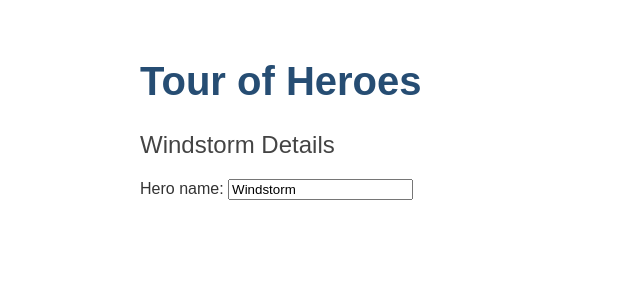
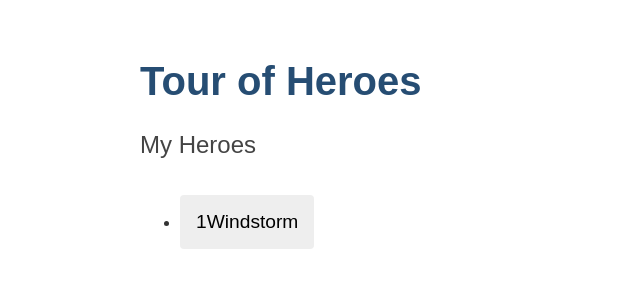
Before and after one commit to C00P3R14/Learn-ng-heroes, an Angular app: page / in a window 1280 px wide. Shown: the top 300 px of the page, without its empty margins (0-640 px from the left). Built offline with nearby package versions, Linux system fonts and the light colour scheme.

Commit message:
Refactor Heroes view

```diff
--- a/src/app/heroes/heroes.component.html
+++ b/src/app/heroes/heroes.component.html
@@ -1,5 +1,9 @@
-<h2>{{ hero.name }} Details</h2>
-<div>
-  <label for="name">Hero name: </label>
-  <input id="name" [(ngModel)]="hero.name" placeholder="name">
-</div>
+<h2>My Heroes</h2>
+<ul class="heroes">
+  <li>
+    <button type="button">
+      <span class="badge">{{hero.id}}</span>
+      <span class="name">{{hero.name}}</span>
+    </button>
+  </li>
+</ul>
```
